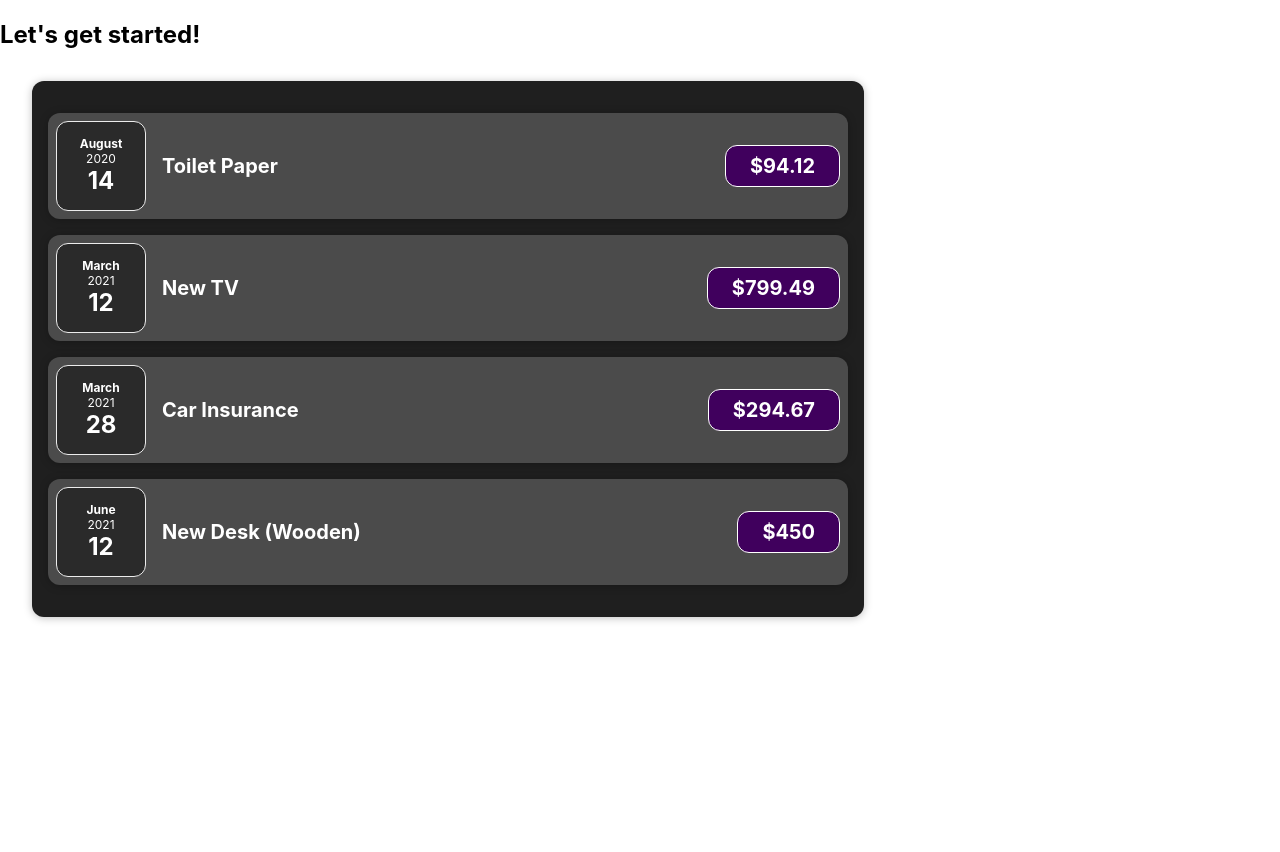
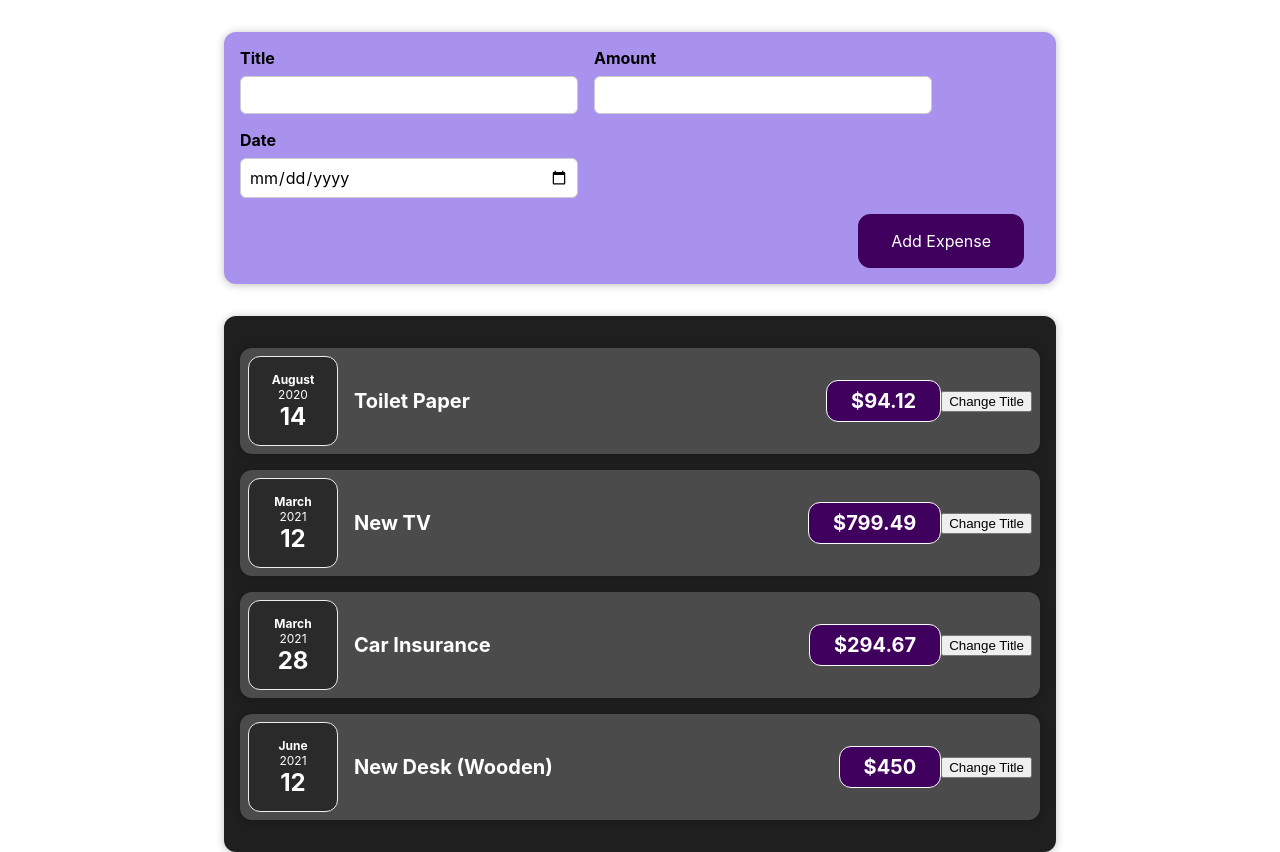
Before and after one commit to binarypsilocybin/react-complete-guide, a React (Create React App) app: page / in a window 1280 px wide. Before the commit the page ends 800 px from the top, so only its background shows below. Built offline with nearby package versions, Linux system fonts and the light colour scheme.

Commit message:
Form component

```diff
--- a/src/App.js
+++ b/src/App.js
@@ -1,5 +1,5 @@
 import Expenses from "./components/Expenses/Expenses";
-
+import NewExpense from "./components/NewExpense/NewExpense";
 function App() {
   const expenses = [
     {
@@ -25,7 +25,7 @@
 
   return (
     <div>
-      <h2>Let's get started!</h2>
+      <NewExpense />
       <Expenses items={expenses} />
     </div>
   );
--- a/src/components/Expenses/ExpenseItem.js
+++ b/src/components/Expenses/ExpenseItem.js
@@ -1,15 +1,25 @@
+import React, { useState } from "react";
+
 import ExpenseDate from "./ExpenseDate";
 import Card from "../UI/Card";
 import "./ExpenseItem.css";
 
 function ExpenseItem(props) {
+  const [title, setTitle] = useState(props.title);
+  console.log("ExpenseItem evaluated by React");
+
+  const clickHandler = () => {
+    setTitle("Updated");
+    console.log(title);
+  };
   return (
     <Card className="expense-item">
       <ExpenseDate date={props.date} />
       <div className="expense-item__description">
-        <h2>{props.title}</h2>
+        <h2>{title}</h2>
         <div className="expense-item__price">${props.amount}</div>
       </div>
+      <button onClick={clickHandler}>Change Title</button>
     </Card>
   );
 }
--- a/src/components/Expenses/Expenses.css
+++ b/src/components/Expenses/Expenses.css
@@ -1,7 +1,7 @@
 .expenses {
   padding: 1rem;
   background-color: rgb(31, 31, 31);
-  margin: 2rem;
+  margin: auto;
   width: 50rem;
   max-width: 95%;
   border-radius: 12px;
--- /dev/null
+++ b/src/components/NewExpense/ExpenseForm.css
@@ -0,0 +1,26 @@
+.new-expense__controls {
+  display: flex;
+  flex-wrap: wrap;
+  gap: 1rem;
+  margin-bottom: 1rem;
+  text-align: left;
+}
+
+.new-expense__control label {
+  font-weight: bold;
+  margin-bottom: 0.5rem;
+  display: block;
+}
+
+.new-expense__control input {
+  font: inherit;
+  padding: 0.5rem;
+  border-radius: 6px;
+  border: 1px solid #ccc;
+  width: 20rem;
+  max-width: 100%;
+}
+
+.new-expense__actions {
+  text-align: right;
+}
--- /dev/null
+++ b/src/components/NewExpense/ExpenseForm.js
@@ -0,0 +1,28 @@
+import React from "react";
+import "./ExpenseForm.css";
+
+const ExpenseForm = () => {
+  return (
+    <form>
+      <div className="new-expense__controls">
+        <div className="new-expense__control">
+          <label>Title</label>
+          <input type="text" />
+        </div>
+        <div className="new-expense__control">
+          <label>Amount</label>
+          <input type="number" min="0.01" step="0.01" />
+        </div>
+        <div className="new-expense__control">
+          <label>Date</label>
+          <input type="date" min="2019-01-01" step="2022-12-31" />
+        </div>
+      </div>
+      <div className="new-expense__actions">
+        <button type="submit">Add Expense</button>
+      </div>
+    </form>
+  );
+};
+
+export default ExpenseForm;
--- /dev/null
+++ b/src/components/NewExpense/NewExpense.css
@@ -0,0 +1,38 @@
+.new-expense {
+  background-color: #a892ee;
+  padding: 1rem;
+  margin: 2rem auto;
+  width: 50rem;
+  max-width: 95%;
+  border-radius: 12px;
+  text-align: center;
+  box-shadow: 0 1px 8px rgba(0, 0, 0, 0.25);
+}
+
+.new-expense button {
+  font: inherit;
+  cursor: pointer;
+  padding: 1rem 2rem;
+  border: 1px solid #40005d;
+  background-color: #40005d;
+  color: white;
+  border-radius: 12px;
+  margin-right: 1rem;
+}
+
+.new-expense button:hover,
+.new-expense button:active {
+  background-color: #510674;
+  border-color: #510674;
+}
+
+.new-expense button.alternative {
+  color: #220131;
+  border-color: transparent;
+  background-color: transparent;
+}
+
+.new-expense button.alternative:hover,
+.new-expense button.alternative:active {
+  background-color: #ddb3f8;
+}
--- /dev/null
+++ b/src/components/NewExpense/NewExpense.js
@@ -0,0 +1,13 @@
+import React from "react";
+import "./NewExpense.css";
+import ExpenseForm from "./ExpenseForm";
+
+const NewExpense = () => {
+  return (
+    <div className="new-expense">
+      <ExpenseForm />
+    </div>
+  );
+};
+
+export default NewExpense;
```
